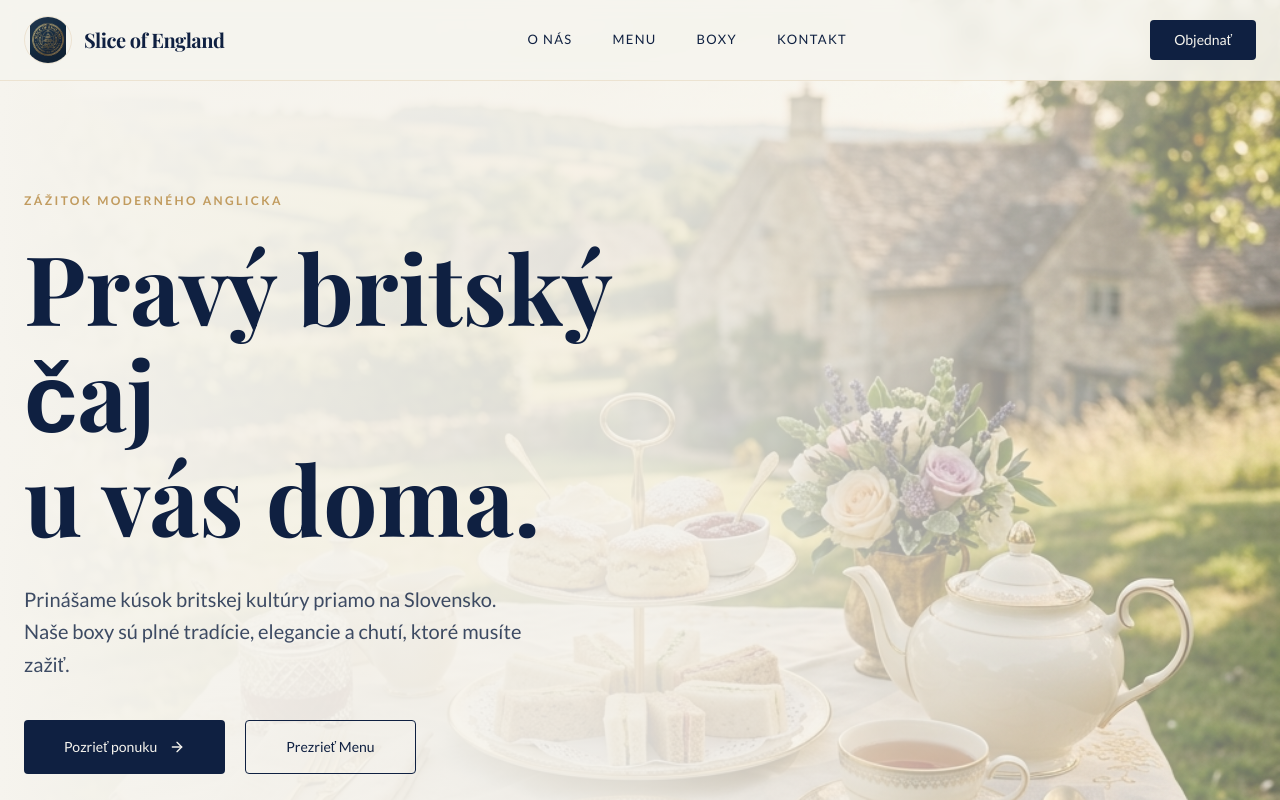
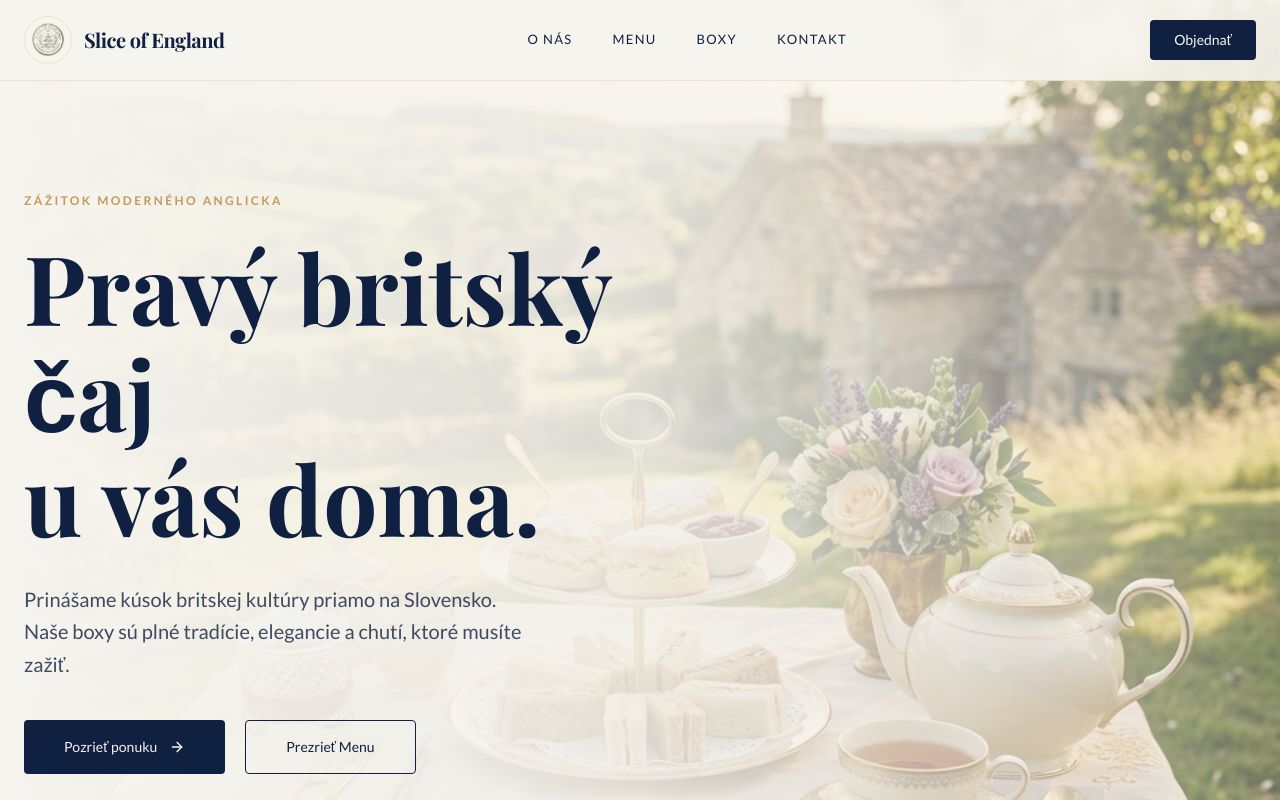
Before and after one commit to Yebooot/slice-of-england, a Next.js app: page / in a window 1280 px wide. Shown: the top 800 px of the page. Built offline with nearby package versions, Linux system fonts and the light colour scheme.

Commit message:
Implement dynamic background removal for logo using Canvas

```diff
--- a/src/app/page.tsx
+++ b/src/app/page.tsx
@@ -1,5 +1,6 @@
 import Image from "next/image";
 import { Coffee, Gift, Heart, ArrowRight, UtensilsCrossed } from "lucide-react";
+import Logo from "@/components/Logo";
 
 export default function Home() {
   return (
@@ -8,14 +9,7 @@ export default function Home() {
       <nav className="fixed w-full z-50 bg-cream/90 backdrop-blur-sm border-b border-secondary/20">
         <div className="max-w-7xl mx-auto px-6 py-4 flex justify-between items-center">
           <div className="flex items-center gap-3">
-            <div className="relative w-12 h-12">
-              <Image
-                src="/logo.jpg"
-                alt="Slice of England Logo"
-                fill
-                className="object-contain rounded-full border border-secondary/20"
-              />
-            </div>
+            <Logo size={48} className="rounded-full border border-secondary/20" />
             <div className="font-heading text-xl font-bold tracking-tight text-primary">
               Slice of England
             </div>
@@ -245,14 +239,7 @@ export default function Home() {
           <div className="grid md:grid-cols-2 lg:grid-cols-4 gap-12 mb-16">
             <div className="lg:col-span-2">
               <div className="flex items-center gap-4 mb-6">
-                <div className="relative w-16 h-16">
-                  <Image
-                    src="/logo.jpg"
-                    alt="Logo"
-                    fill
-                    className="object-contain rounded-full"
-                  />
-                </div>
+                <Logo size={64} className="rounded-full" />
                 <div className="font-heading text-2xl font-bold tracking-tight text-secondary lowercase italic">
                   slice of england.
                 </div>
--- /dev/null
+++ b/src/components/Logo.tsx
@@ -0,0 +1,69 @@
+"use client";
+
+import { useEffect, useRef, useState } from "react";
+
+interface LogoProps {
+  className?: string;
+  size?: number;
+}
+
+export default function Logo({ className, size = 48 }: LogoProps) {
+  const canvasRef = useRef<HTMLCanvasElement>(null);
+  const [dataUrl, setDataUrl] = useState<string>("");
+
+  useEffect(() => {
+    const img = new window.Image();
+    img.src = "/logo.jpg";
+    img.crossOrigin = "anonymous";
+
+    img.onload = () => {
+      const canvas = document.createElement("canvas");
+      const ctx = canvas.getContext("2d");
+      if (!ctx) return;
+
+      canvas.width = img.width;
+      canvas.height = img.height;
+      ctx.drawImage(img, 0, 0);
+
+      const imageData = ctx.getImageData(0, 0, canvas.width, canvas.height);
+      const data = imageData.data;
+
+      // The navy background is around #0F2041 (15, 32, 65)
+      // We'll remove pixels that are dark and blue-ish
+      for (let i = 0; i < data.length; i += 4) {
+        const r = data[i];
+        const g = data[i + 1];
+        const b = data[i + 2];
+
+        // If it's dark (total brightness < 120) and blue dominant
+        // Or if it's within a specific distance from our target navy
+        const distance = Math.sqrt(
+          Math.pow(r - 15, 2) +
+          Math.pow(g - 32, 2) +
+          Math.pow(b - 65, 2)
+        );
+
+        if (distance < 60 || (r < 50 && g < 70 && b < 100)) {
+          data[i + 3] = 0; // Set alpha to 0
+        }
+      }
+
+      ctx.putImageData(imageData, 0, 0);
+      setDataUrl(canvas.toDataURL("image/png"));
+    };
+  }, []);
+
+  if (!dataUrl) {
+    // Shimmer or placeholder while processing
+    return <div className={`animate-pulse bg-secondary/10 rounded-full ${className}`} style={{ width: size, height: size }} />;
+  }
+
+  return (
+    <img
+      src={dataUrl}
+      alt="Slice of England"
+      className={className}
+      style={{ width: size, height: size, objectFit: 'contain' }}
+    />
+  );
+}
```
